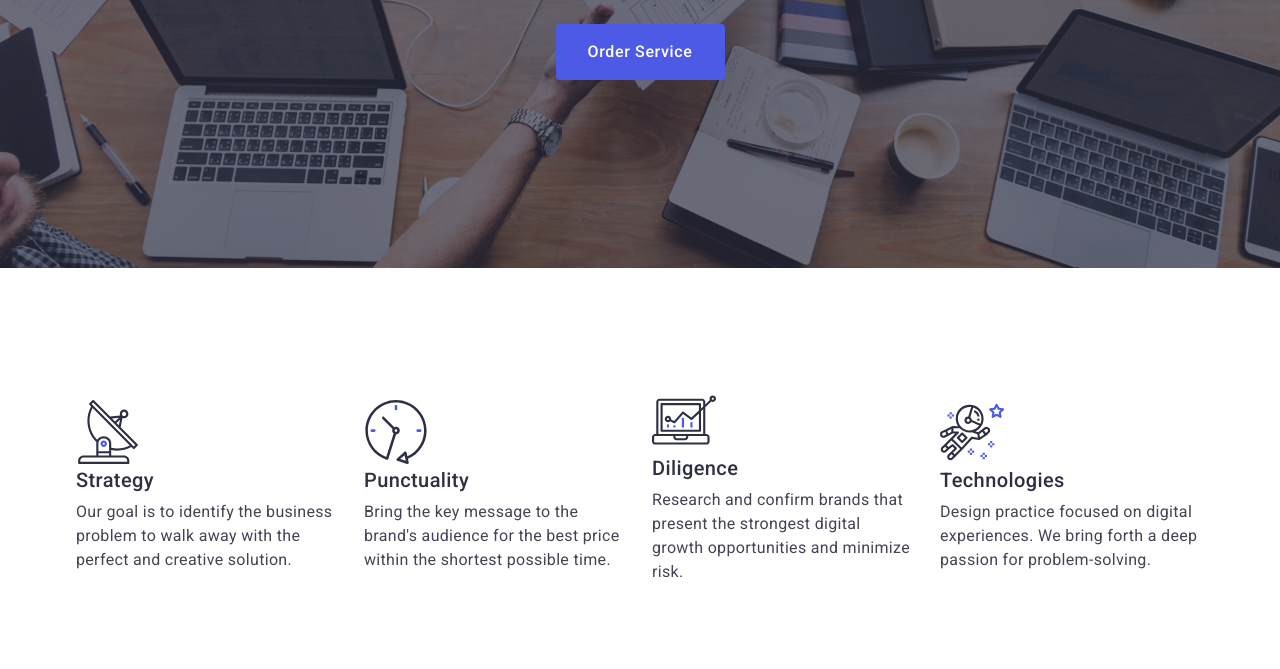
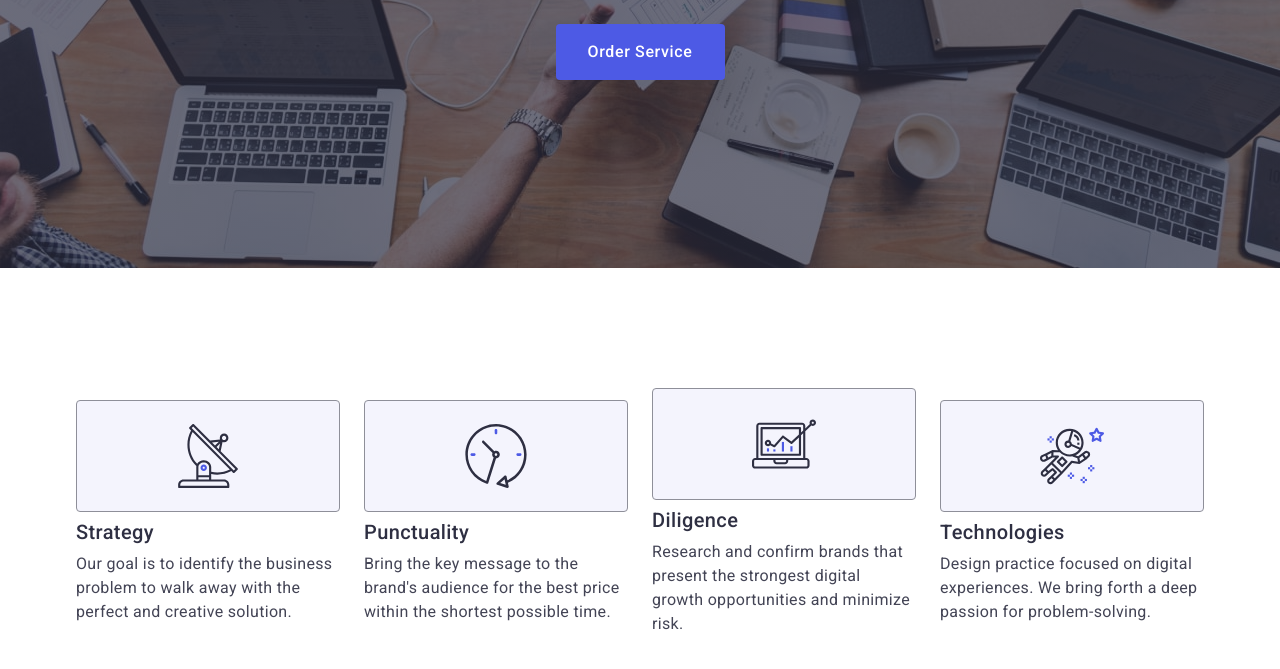
Before and after one commit to Bohdana-Skolzaieva-3101/goit-markup-hw-04, a plain HTML site: page index.html in a window 1280 px wide. Shown: the part 405-1074 px from the top of the page. Drawn offline with nearby package versions, Linux system fonts and the light colour scheme.

Commit message:
advantages

```diff
--- a/css/styles.css
+++ b/css/styles.css
@@ -217,6 +217,17 @@ img {
   width: calc((100% - 24px * 3) / 4);
 }
 
+.container-images {
+  display: flex;
+  align-items: center;
+  justify-content: center;
+  height: 112px;
+  background-color: #f4f4fd;
+  border: 1px solid #8e8f99;
+  border-radius: 4px;
+  margin-bottom: 8px;
+}
+
 .advantages-subtitle {
   font-weight: 500;
   font-size: 20px;
--- a/index.html
+++ b/index.html
@@ -49,9 +49,11 @@
                 <h2 class="visually-hidden">Next</h2>
                 <ul class="advantages-list">
                     <li class="advantages-items">
+                        <div class="container-images">
                             <svg class="advantages-icon" width="64" height="64">
                                 <use href="./images/icon.svg#icon-antenna"></use>
                             </svg>
+                        </div>
                         <h3 class="advantages-subtitle">Strategy</h3>
                         <p class="advantages-text">
                             Our goal is to identify the business problem to walk away with the perfect and creative
@@ -59,9 +61,11 @@
                         </p>
                     </li>
                     <li class="advantages-items">
+                        <div class="container-images">
                             <svg class="advantages-icon" width="64" height="64">
                                 <use href="./images/icon.svg#icon-clock"></use>
                             </svg>
+                        </div>
                         <h3 class="advantages-subtitle">Punctuality</h3>
                         <p class="advantages-text">
                             Bring the key message to the brand's audience for the best price within the shortest
@@ -70,9 +74,11 @@
                         </p>
                     </li>
                     <li class="advantages-items">
+                        <div class="container-images">
                             <svg class="advantages-icon" width="64" height="64">
                                 <use href="./images/icon.svg#icon-diagram"></use>
                             </svg>
+                        </div>
                         <h3 class="advantages-subtitle">Diligence</h3>
                         <p class="advantages-text">
                             Research and confirm brands that present the strongest digital growth opportunities and
@@ -81,9 +87,11 @@
                         </p>
                     </li>
                     <li class="advantages-items">
+                        <div class="container-images">
                             <svg class="advantages-icon" width="64" height="64">
                                 <use href="./images/icon.svg#icon-astronaut"></use>
                             </svg>
+                        </div>
                         <h3 class="advantages-subtitle">Technologies</h3>
                         <p class="advantages-text">
                             Design practice focused on digital experiences. We bring forth a deep passion for
```
Lines whose indentation alone changed are shown as unchanged.
